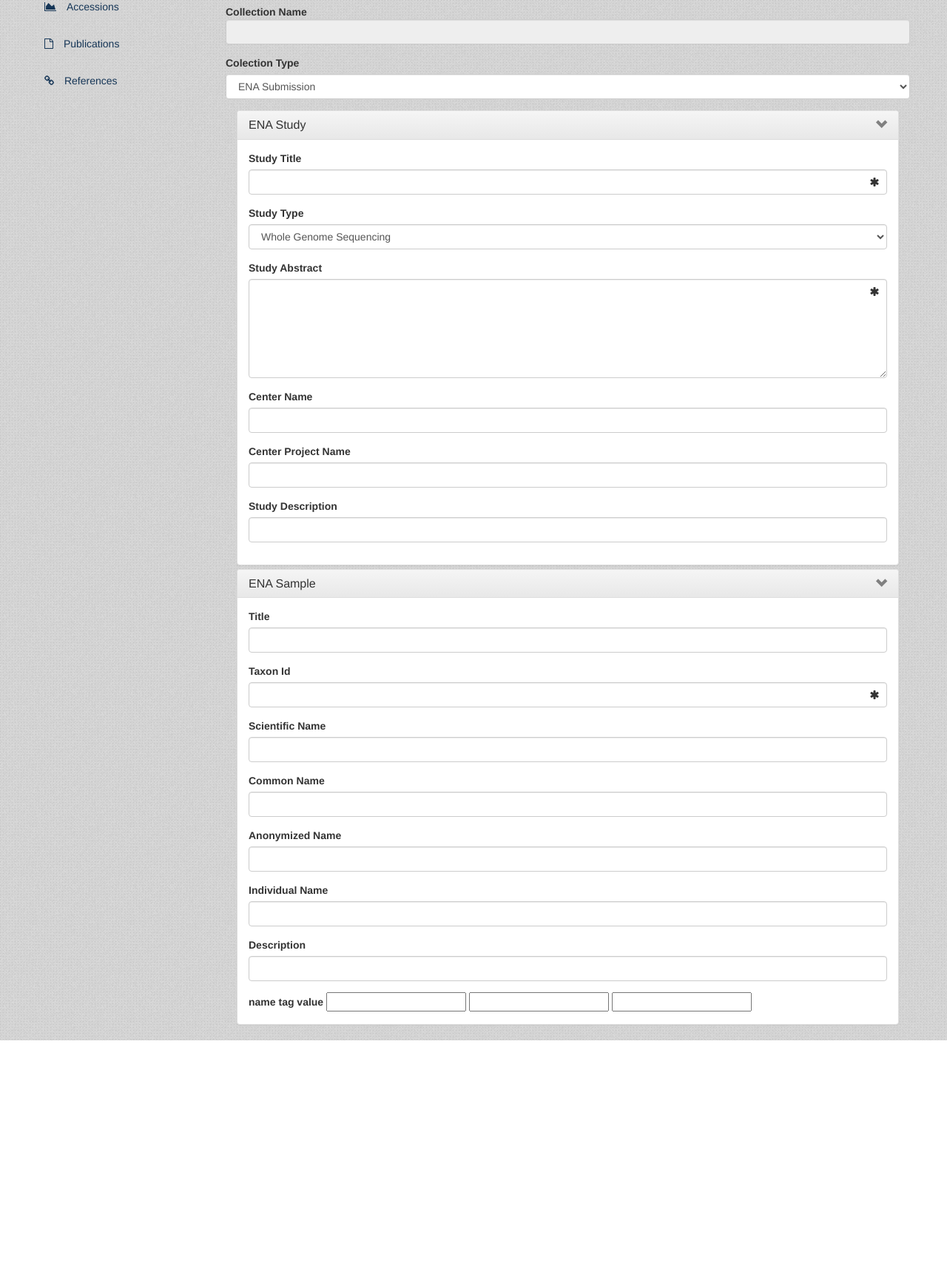
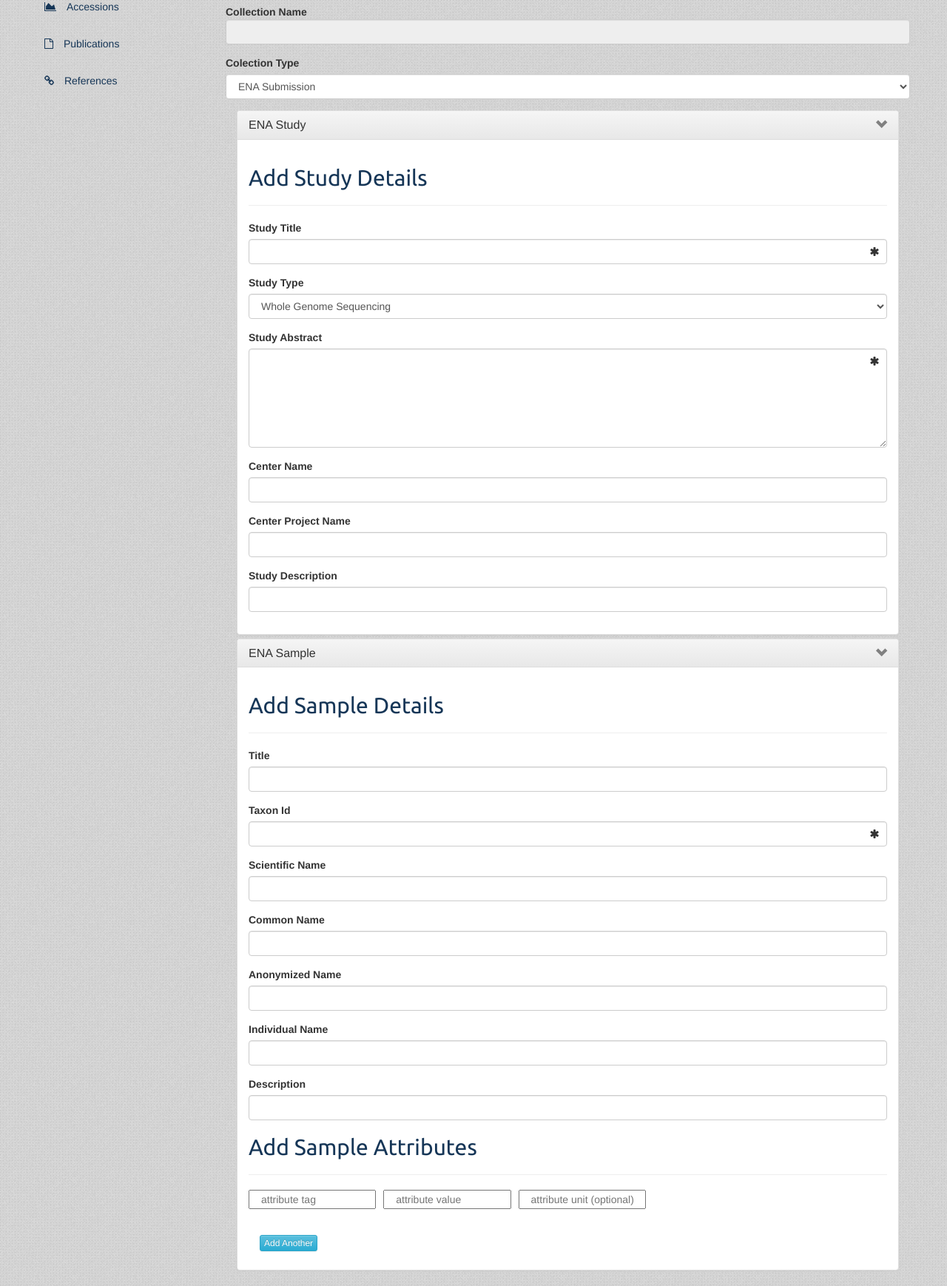
Before and after one commit to tonietuk/COPO, a Django app: template django/web_copo/templates/copo/collection.html in a window 1280 px wide, after a click on "ENA Sample". Shown: the part 164-1902 px from the top of the page at 74% size. Before the commit the page ends 1570 px from the top, so only its background shows below. Run offline with Django 3.2, Linux system fonts and the light colour scheme; the template is opened without the code that fills it, so the values that code supplies are empty; some libraries are stand-ins or nearby versions.

Commit message:
add attributes for ena sample form working

```diff
--- a/django/web_copo/static/copo/css/collection.css
+++ b/django/web_copo/static/copo/css/collection.css
@@ -12,3 +12,7 @@
 .ena_form_validation_icon .has-feedback .form-control-feedback {
     margin-top: 10px;
 }
+
+.attr{
+    margin-right:10px
+}
--- a/django/web_copo/static/copo/js/collection.js
+++ b/django/web_copo/static/copo/js/collection.js
@@ -2,16 +2,30 @@
  * Created by fshaw on 11/11/14.
  */
 $(document).ready( function(){
-    get_study_form_data()
-    get_sample_form_data()
-    //add_validators()
+    study_form_data()
+    sample_form_data()
     $('#collection_type').change(function(){
-        get_study_form_data()
-        //add_validators()
-        get_sample_form_data()
+        study_form_data()
+        sample_form_data()
     })
 
+    $('#button_p').click(function(){
+        //need to update the hidden field containing counter for attribute ids
+        var att_counter = parseInt($('#attr_counter').attr('value'))
+        att_counter += 1
+        $('#attr_counter').attr('value', att_counter)
 
+        //add new html for the attribute
+        var html = '<div class="form-group col-sm-10">' +
+            '<label class="sr-only" for="tag_1">tag</label>' +
+            '<label class="sr-only" for="value_1">value</label>' +
+            '<label class="sr-only" for="unit_1">unit</label>' +
+            '<input type="text" class="col-sm-3 attr" name="tag_' + att_counter + '" placeholder="attribute tag"></input>' +
+            '<input type="text" class="col-sm-3 attr" name="value_' + att_counter + '" placeholder="attribute value"/></input>' +
+            '<input type="text" class="col-sm-3 attr" name="unit_' + att_counter + '" placeholder="attribute unit (optional)"/></input>' +
+            '</div>'
+        $(html).insertBefore($('#button_p'))
+    })
 
     //add validators to study form
     $('#ena_study_form, #ena_sample_form')
@@ -45,13 +59,6 @@
         })
 
         .bootstrapValidator({
-            message: 'This value is not valid',
-            feedbackIcons: {
-                required: 'fa fa-asterisk',
-                valid: 'fa fa-check',
-                invalid: 'fa fa-times',
-                validating: 'fa fa-refresh'
-            },
             fields: {
                 STUDY_TITLE: {
                     message: 'Study name not provided',
@@ -80,15 +87,19 @@
                         }
                     }
                 }
+            },
+            message: 'This value is not valid',
+            feedbackIcons: {
+                required: 'fa fa-asterisk',
+                valid: 'fa fa-check',
+                invalid: 'fa fa-times',
+                validating: 'fa fa-refresh'
             }
         })
-
-
 })
 
-function get_study_form_data(){
+function study_form_data(){
     var c_type = $('#collection_type').val()
-
     $.ajax({
         type:"GET",
         url:"/rest/ena_study_form",
@@ -102,12 +113,10 @@
         },
         data:{collection_type:c_type}
     });
-
 }
 
-function get_sample_form_data(){
+function sample_form_data(){
     var c_type = $('#collection_type').val()
-
     $.ajax({
         type:"GET",
         url:"/rest/ena_sample_form",
@@ -121,11 +130,4 @@
         },
         data:{collection_type:c_type}
     });
-
 }
-
-function add_validators(){
-    var x = $('input[required="true"]').val()
-
-    alert(x)
-}
--- a/django/web_copo/templates/copo/collection.html
+++ b/django/web_copo/templates/copo/collection.html
@@ -65,7 +65,8 @@
         </div>
         <div id="collapseOne" class="panel-collapse collapse in">
             <div class="panel-body">
-
+                <h2 class="h2">Add Study Details</h2>
+                <hr/>
                 <form id="ena_study_form" class="ena_form_validation_icon">
                     <!-- populated by ajax -->
                 </form>
@@ -87,19 +88,33 @@
         </div>
         <div id="collapseTwo" class="panel-collapse collapse">
             <div class="panel-body">
-
+                <h2 class="h2">Add Sample Details</h2>
+                <hr/>
                 <form id="ena_sample_form" class="ena_form_validation_icon ena_form_validation_icon">
                     <!-- populated by ajax -->
                 </form>
-                <form id="ena_sample_form_attributes" class="form-inline">
 
-                    <label class="sr- only">name</label>
-                    <label>tag</label>
-                    <label>value</label>
-                    <input type="text"/>
-                    <input type="text"/>
-                    <input type="text"/>
 
+                <h2 class="h2">Add Sample Attributes</h2>
+                <hr/>
+                <form id="ena_sample_form_attributes" class="form-horizontal" role="form">
+                    <input type="hidden" id="attr_counter" value="1"/>
+                    <div class="form-group col-sm-10" id="attribute_group">
+                        <label class="sr-only" for="tag_1">tag</label>
+                        <label class="sr-only" for="value_1">value</label>
+                        <label class="sr-only" for="unit_1">unit</label>
+                        <input type="text" class="col-sm-3 attr" name="tag_1" placeholder="attribute tag"/>
+                        <input type="text" class="col-sm-3 attr" name="value_1" placeholder="attribute value"/>
+                        <input type="text" class="col-sm-3 attr" name="unit_1" placeholder="attribute unit (optional)"/>
+                    </div>
+
+
+
+
+                    <p id="button_p" class="col-sm-10">
+                        <br/>
+                        <button type="button" id="add_attribute_button" class="btn btn-info btn-xs">Add Another</button>
+                    </p>
                 </form>
 
             </div>
```
